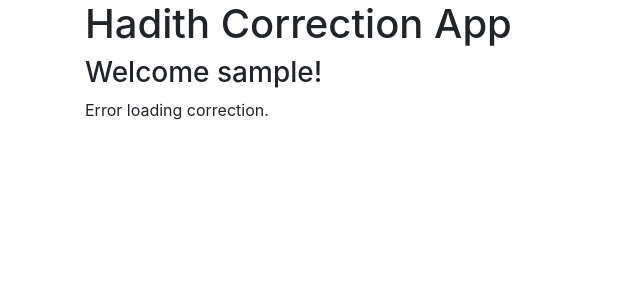
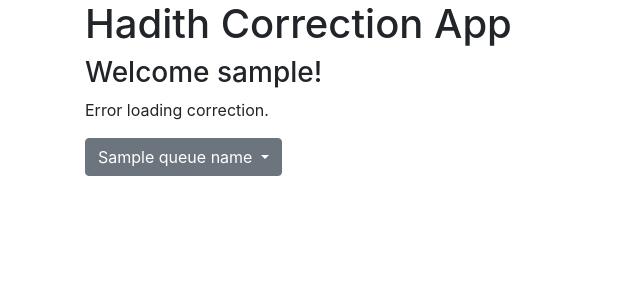
Before and after one commit to sunnah-com/corrections, a Flask app: template frontend/templates/index.html in a window 1280 px wide. Shown: the top 300 px of the page, without its empty margins (0-640 px from the left). Run offline with Flask 2, Linux system fonts and the light colour scheme; the template is opened without the code that fills it: most values are stand-ins (such as "Sample title", 1, 10 or a date in 2020); data that the repository does not hold is empty; parts of the project's set-up code (start-up, migrations or seed data) failed here and were passed over; some libraries are stand-ins or nearby versions.

Commit message:
use queue parameter to separate corrections #14

```diff
--- a/frontend/main.py
+++ b/frontend/main.py
@@ -40,17 +40,22 @@ def ensure_signin(view):
 def home(access_token):
 
     username = request.cookies.get('username')
-    return render_template('index.html', access_token=access_token, username=username)
+    return render_template('index.html', access_token=access_token, username=username, queue_name='global')
 
 
-@app.route('/corrections', methods=['GET'])
+@app.route('/corrections/<string:queue_name>', methods=['GET'])
 @aws_auth.authentication_required
-def get_correction():
+def get_correction(queue_name):
     dynamodb = boto3.resource('dynamodb',
                               endpoint_url=app.config['DYNAMODB_ENDPOINT_URL'],
                               region_name=app.config['REGION'])
     table = dynamodb.Table(app.config['DYNAMODB_TABLE'])
-    response = table.scan(Limit=1)
+    response = table.query(
+        ExpressionAttributeValues={
+            ':v1': queue_name
+        },
+        KeyConditionExpression="queue = :v1",
+        Limit=1)
     return jsonify(response["Items"])
 
 
@@ -67,9 +72,10 @@ def get_hadith(urn: int):
     else:
         return NotFound()
 
-@app.route('/corrections/<int:correction_id>', methods=['POST'])
+
+@app.route('/corrections/<string:queue_name>/<int:correction_id>', methods=['POST'])
 @aws_auth.authentication_required
-def resolve_correction(correction_id):
+def resolve_correction(queue_name, correction_id):
     data = request.json
     if 'action' not in data or (data['action'] == 'approve' and 'corrected_value' not in data):
         return jsonify(create_response_message(False, "Please provide valid action param 'reject' or 'approve' and 'corrected_value' param"))
@@ -78,12 +84,12 @@ def resolve_correction(correction_id):
     username = request.cookies.get('username')
 
     if action == "reject":
-        return archive_correction(correction_id, username, None, False)
+        return archive_correction(queue_name, correction_id, username, None, False)
 
     elif action == "approve":
         try:
             corrected_value = data['corrected_value']
-            response = read_correction(correction_id)
+            response = read_correction(queue_name, correction_id)
             if 'Item' not in response:
                 return jsonify(create_response_message(False, "correction with id " + str(correction_id) + " not found"))
 
@@ -91,7 +97,7 @@ def resolve_correction(correction_id):
                 response['Item']['urn'], corrected_value)
 
             if rows_affected == 1:
-                archive_correction(correction_id, username,
+                archive_correction(queue_name, correction_id, username,
                                    corrected_value, True)
                 return jsonify(create_response_message(True, "Successfully updated hadith text"))
             else:
@@ -107,6 +113,7 @@ def resolve_correction(correction_id):
     else:
         return jsonify(create_response_message(False, "Please provide valid action param 'reject' or 'approve'"))
 
+
 @app.route('/aws_cognito_redirect')
 def aws_cognito_redirect():
     access_token = aws_auth.get_access_token(request.args)
@@ -118,6 +125,7 @@ def aws_cognito_redirect():
     response.set_cookie('access_token', access_token,
                         expires=expires, httponly=True)
     return response
+
 
 @app.route('/sign_in')
 def sign_in():
@@ -135,32 +143,34 @@ def save_correction_to_hadith_table(urn, corrected_value):
     return rows_affected
 
 
-def read_correction(correction_id):
+def read_correction(queue_name, correction_id):
     dynamodb = boto3.resource('dynamodb',
                               endpoint_url=app.config['DYNAMODB_ENDPOINT_URL'],
                               region_name=app.config['REGION'])
     table = dynamodb.Table(app.config['DYNAMODB_TABLE'])
-    return table.get_item(Key={'id': str(correction_id)})
+    return table.get_item(Key={'queue': queue_name, 'id': str(correction_id)})
 
-def delete_correction(correction_id):
+
+def delete_correction(queue_name, correction_id):
     dynamodb = boto3.resource('dynamodb',
                               endpoint_url=app.config['DYNAMODB_ENDPOINT_URL'],
                               region_name=app.config['REGION'])
     table = dynamodb.Table(app.config['DYNAMODB_TABLE'])
-    return table.delete_item(Key={'id': str(correction_id)})
+    return table.delete_item(Key={'queue': queue_name, 'id': str(correction_id)})
 
 # Will archive (log) an approved or rejected correction to dynamodb
 
 
-def archive_correction(correction_id, username, corrected_value=None, approved=False):
+def archive_correction(queue_name, correction_id, username, corrected_value=None, approved=False):
     dynamodb = boto3.resource('dynamodb',
                               endpoint_url=app.config['DYNAMODB_ENDPOINT_URL'],
                               region_name=app.config['REGION'])
     archive_table = dynamodb.Table(app.config['DYNAMODB_TABLE_ARCHIVE'])
     try:
-        response = read_correction(correction_id)
+        response = read_correction(queue_name, correction_id)
 
         archive_table.put_item(Item={
+            'queue': response['Item']['queue'],
             'id': response['Item']['id'],
             'urn': response['Item']['urn'],
             'attr': response['Item']['attr'],
@@ -171,7 +181,7 @@ def archive_correction(correction_id, username, corrected_value=None, approved=F
             'modifiedBy': username,
             'approved': approved,
         })
-        response = delete_correction(correction_id)
+        response = delete_correction(queue_name, correction_id)
     except ClientError as e:
         return jsonify(create_response_message(False, e.response['Error']['Message']))
 
--- a/frontend/static/js/app.js
+++ b/frontend/static/js/app.js
@@ -1,11 +1,12 @@
 Vue.component("correction-view", {
-  props: ["token"],
+  props: ["token", "queue"],
   data: function () {
     return {
       message: "",
       errors: [],
       correction: null,
       originalHadith: null,
+      queueName: this.queue,
       diff: null,
     };
   },
@@ -65,9 +66,12 @@ Vue.component("correction-view", {
     loadNextCorrection: async function () {
       this.reset();
       try {
-        const result = await this.fetchJsonData("/corrections");
-        if (!result || result.length == 0) this.message = "No more corrections";
+        const result = await this.fetchJsonData(`/corrections/${this.queueName}`);
+        if (!result || result.length == 0) {
+          this.message = "No more corrections";
+        }
         else {
+          this.message = null;
           this.correction = result[0];
         }
       }
@@ -98,9 +102,13 @@ Vue.component("correction-view", {
         this.correction.val
       )).replaceAll('&para;<br>', '<br/>');
     },
+    changeQueue: function(queueName) {
+      this.queueName = queueName;
+      this.loadNextCorrection();
+    },
     accept: async function () {
       try {
-        const result = await this.fetchJsonData(`/corrections/${this.correction.id}`, {
+        const result = await this.fetchJsonData(`/corrections/${this.queueName}/${this.correction.id}`, {
           action: 'approve',
           corrected_value: this.correction.val
         });
@@ -115,7 +123,7 @@ Vue.component("correction-view", {
     },
     reject: async function () {
       try {
-        const result = await this.fetchJsonData(`/corrections/${this.correction.id}`, {
+        const result = await this.fetchJsonData(`/corrections/${this.queueName}/${this.correction.id}`, {
           action: 'reject'
         });
         this.message = result.message
--- a/frontend/templates/index.html
+++ b/frontend/templates/index.html
@@ -4,8 +4,10 @@
   <link rel="shortcut icon" href="{{ url_for('static', filename='favicon.ico') }}">
   <link rel="stylesheet" href="https://stackpath.bootstrapcdn.com/bootstrap/4.5.2/css/bootstrap.min.css"
     integrity="sha384-JcKb8q3iqJ61gNV9KGb8thSsNjpSL0n8PARn9HuZOnIxN0hoP+VmmDGMN5t9UJ0Z" crossorigin="anonymous">
-
   <link rel="stylesheet" href="{{ url_for('static', filename='css/styles.css') }}" />
+  <script src="https://cdnjs.cloudflare.com/ajax/libs/popper.js/1.11.0/umd/popper.min.js" integrity="sha384-b/U6ypiBEHpOf/4+1nzFpr53nxSS+GLCkfwBdFNTxtclqqenISfwAzpKaMNFNmj4" crossorigin="anonymous"></script>
+  <script src="https://code.jquery.com/jquery-3.5.1.min.js" integrity="sha256-9/aliU8dGd2tb6OSsuzixeV4y/faTqgFtohetphbbj0=" crossorigin="anonymous"></script>
+  <script src="https://stackpath.bootstrapcdn.com/bootstrap/4.5.2/js/bootstrap.min.js" integrity="sha384-B4gt1jrGC7Jh4AgTPSdUtOBvfO8shuf57BaghqFfPlYxofvL8/KUEfYiJOMMV+rV" crossorigin="anonymous"></script>
   <script src="https://cdn.jsdelivr.net/npm/vue"></script>
 </head>
 
@@ -13,7 +15,7 @@
   <div id="app" class="container">
     <h1>Hadith Correction App</h1>
     <h3>Welcome {{ username }}!</h3>
-    <correction-view inline-template token="{{ access_token }}">
+    <correction-view inline-template token="{{ access_token }}" queue="{{ queue_name }}">
       {% raw %}
       <div>
         {{ message }}
@@ -22,13 +24,18 @@
           <div class="row">
             <div class="col">
               <p v-if="loading">Loading...</p>
-            </div>
-          </div>
-          <div class="row">
-            <div class="col">
               <p v-for="error in errors">
                 {{ error }}
               </p>
+              <div class="dropdown">
+                <button class="btn btn-secondary dropdown-toggle" type="button" id="queueDropdown" data-toggle="dropdown" aria-haspopup="true" aria-expanded="false">
+                  {{queueName}}
+                </button>
+                <div class="dropdown-menu" aria-labelledby="queueDropdown">
+                  <a class="dropdown-item" href="#" v-on:click="changeQueue('global')">global</a>
+                  <a class="dropdown-item" href="#" v-on:click="changeQueue('secondary')">secondary</a>
+                </div>
+              </div>
             </div>
           </div>
           <div class="row" v-if="correction != null">
```
Also changed, not shown: 1 other file.
